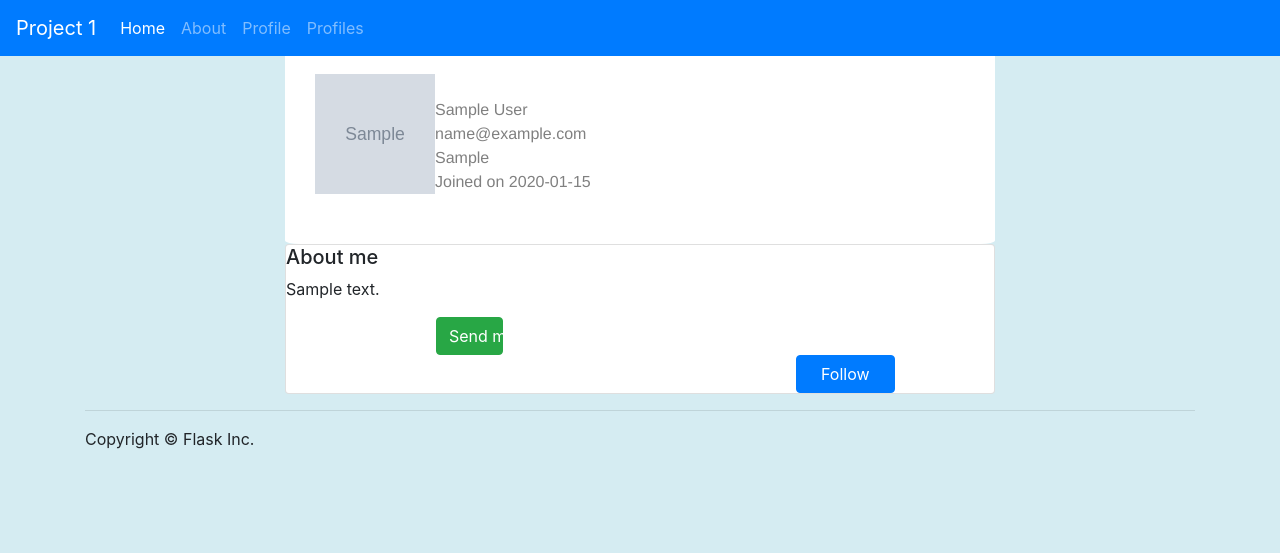
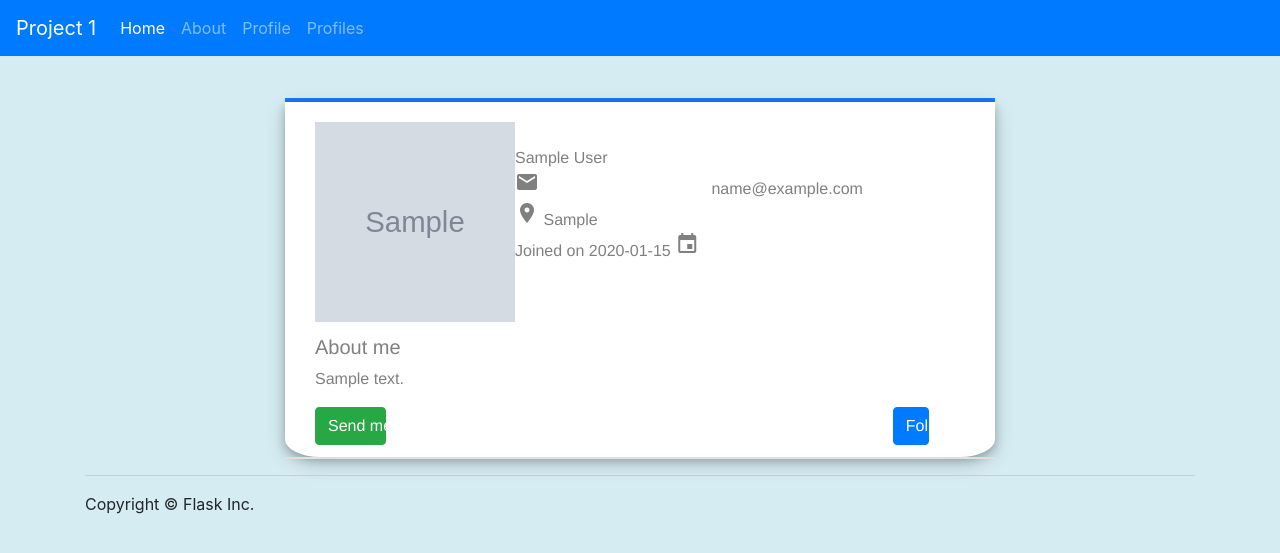
Before and after one commit to RoroMcky/info3180-project1, a Flask app: page /profiles/1 in a window 1280 px wide. Shown: the top 553 px of the page. Run offline with Flask 2, Linux system fonts and the light colour scheme; tables that the repository leaves empty hold one stand-in row (values such as "Sample post"); grey boxes marked "Sample" are stand-in pictures; some libraries are stand-ins or nearby versions.

Commit message:
almost done

```diff
--- a/app/static/css/app.css
+++ b/app/static/css/app.css
@@ -22,13 +22,14 @@ h1
     border-top-color: #167bf7;
     background-color: white;
     font-family:helvetica;
+    box-shadow: 0 4px 8px 0 rgba(0, 0, 0, 0.2), 0 6px 20px 0 rgba(0, 0, 0, 0.19);
 }
 #left
 {
     float:left;
-     margin-right:60%;
-     margin-left:150px;
+    position:fixed;
 }
+
 #right
 {
     float:right;
@@ -61,15 +62,35 @@ h1
     padding-bottom:50px;
     border-top-color: #167bf7;
     background-color: white;
-    border-bottom-right-radius:2%;
-    border-bottom-left-radius: 2%;
+    border-bottom-right-radius:5%;
+    border-bottom-left-radius: 5%;
     font-family:helvetica;
+    box-shadow: 0 4px 8px 0 rgba(0, 0, 0, 0.2), 0 6px 20px 0 rgba(0, 0, 0, 0.19);
+}
+btn
+{
+    box-shadow: 0 4px 8px 0 rgba(0, 0, 0, 0.2), 0 6px 20px 0 rgba(0, 0, 0, 0.19);
+}
+#name
+{
+    font-weight: bold;
+    padding:0px;
 }
 .form
 {
     color:grey;
     border-left-width: thin;
     text-align: justify;
+    padding:0px;
+
+}
+.formed
+{
+    color:grey;
+    border-left-width: thin;
+    text-align: justify;
+    padding:0px;
+
 
 }
 .inputs
@@ -78,8 +99,9 @@ h1
     padding-top: 0px;
     padding:5px;
     background-color: #9bf442;
-    border-bottom-right-radius:2%;
-    border-bottom-left-radius: 2%;
+    border-bottom-right-radius:5%;
+    border-bottom-left-radius: 5%;
+
 
 }
 img
@@ -94,14 +116,14 @@ img
     margin-right:200px;
     border-top-right-radius:2%;
     border-top-left-radius: 2%;
-    border-radius: 4%;
+    border-radius: 6%;
 }
 #border
 {
     background-color: #167bf7;
     padding:2px;
-    margin-left: 270px;
-    margin-right:270px;
+    margin-left: 200px;
+    margin-right:200px;
     border-top-right-radius:1%;
     border-top-left-radius: 1%;
 }
--- a/app/templates/base.html
+++ b/app/templates/base.html
@@ -5,7 +5,7 @@
     <meta http-equiv="X-UA-Compatible" content="IE=edge">
     <meta name="viewport" content="width=device-width, initial-scale=1">
     <!-- The above 3 meta tags *must* come first in the head; any other head content must come *after* these tags -->
-    <title>INFO3180 Lab 5</title>
+    <title>INFO3180 Project1</title>
 
     <!-- Bootstrap -->
     <link href="/static/css/bootstrap.min.css" rel="stylesheet">
--- a/app/templates/individual.html
+++ b/app/templates/individual.html
@@ -3,27 +3,36 @@
 <link rel="stylesheet"href='app.css'>
 
 {% block main %}
+<head><link rel="stylesheet" href="https://fonts.googleapis.com/icon?family=Material+Icons"></head>
+<div id='space'><br><br></div>
 <div id='border'></div>
 <div class="all">
-    <div class='form'>
-    <img src="{{ url_for('static', filename='uploads/'+user.picture) }}" height="120" width="120"/>
+    <div class='formed'>
+    <img src="{{ url_for('static', filename='uploads/'+user.picture) }}" height="200" width="200"/>
     <br
             <span>{{user.FirstName+" "+user.LastName}}</span>
             <br>
+            <i class="material-icons">mailoutline</i>
             <span>{{user.Email}}</span>
             <br>
+            <i class="material-icons">place</i>
             <span>{{user.Location}}</span>
             <br>
             <span>Joined on {{user.created_on}}</span>
+            <i class="material-icons">event</i>
+            <br>
+            <br>
+            <br>
+            <br>
+            <h5 class"card-title">About me</h5>
+        <p calss="card-text">{{ user.Biography}}</p>
+
+<div id='left'><a href="#" class="center col-md-6 btn btn-success">Send messaage</a></div>
+<div id="right"><a href="#" class="center col-md-6 btn btn-primary">Follow</a></div>
     </div>
 </div>
 
-<div class=card>
-        <h5 class"card-title">About me</h5>
-        <p calss="card-text">{{ user.Biography}}</p>
+<div class='card'>
 
-<div id='left'>
-
-<a href="#" class="center col-md-6 btn btn-success">Send messaage</a></div><div id="right"><a href="#" class="center col-md-6 btn btn-primary">Follow</a></div>
 </div>
 {% endblock %}
--- a/app/templates/profile.html
+++ b/app/templates/profile.html
@@ -33,7 +33,7 @@
         {{ form.Biography(class='form-control') }}
              <br>
     <p>Profile Picture:</p>
-    <label for="picture" class="btn" style="background-color: lightgray; color: white;">Browse...</label>
+    <label for="picture" class="btn" style="background-color: lightgrey; color: black;">Browse...</label>
     {{ form.picture(style="display: none;") }}
 
     <p><input id="submit_button" type="submit" class="btn btn-success" value="Add Profile">
```
Also changed, not shown: app/templates/profiles.html (+11 -3 lines), app/static/uploads/irene.png (added), app/static/uploads/wendy.jpg (added).
